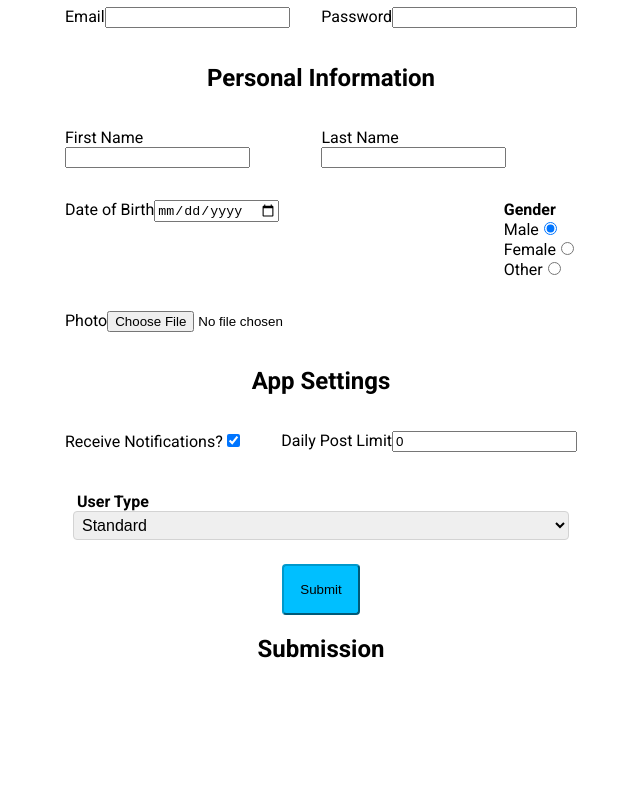
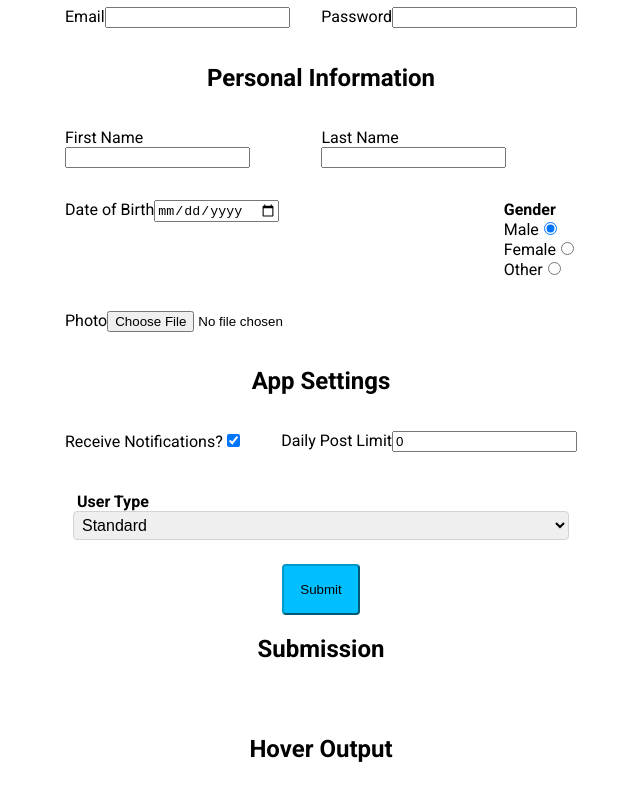
Before and after one commit to coding-with-dogs-2024/writing-tests-with-rtl, a React (Vite) app: page /register in a window 1280 px wide. Shown: the part 228-1028 px from the top of the page, without its empty margins (319-959 px from the left). Before the commit the page ends 975 px from the top, so only its background shows below. Built offline with nearby package versions, Linux system fonts and the light colour scheme.

Commit message:
Working on hover behavior

```diff
--- a/src/components/Content/Registration/index.tsx
+++ b/src/components/Content/Registration/index.tsx
@@ -120,6 +120,7 @@ const useFormSubmission = (currentState: FormState): FormSubmissionReturn => {
 export const Registration = () => {
 	const { state, onInputChange, onSelectChange } = useRegistrationForm();
 	const { submission, doSubmit } = useFormSubmission(state);
+	const [hover, setHover] = useState<boolean>(false);
 	return (
 		<div className={classes.registration}>
 			<h1>Registration</h1>
@@ -222,6 +223,19 @@ export const Registration = () => {
 				<h2>Submission</h2>
 				<p>{submission}</p>
 			</section>
+			<section>
+				<h2
+					onFocus={() => setHover(true)}
+					onBlur={() => setHover(false)}
+					onMouseOver={() => setHover(true)}
+					onMouseLeave={() => setHover(false)}
+				>
+					Hover Output
+				</h2>
+				<p style={{ visibility: hover ? 'visible' : 'hidden' }}>
+					Is Hovering
+				</p>
+			</section>
 		</div>
 	);
 };
```
